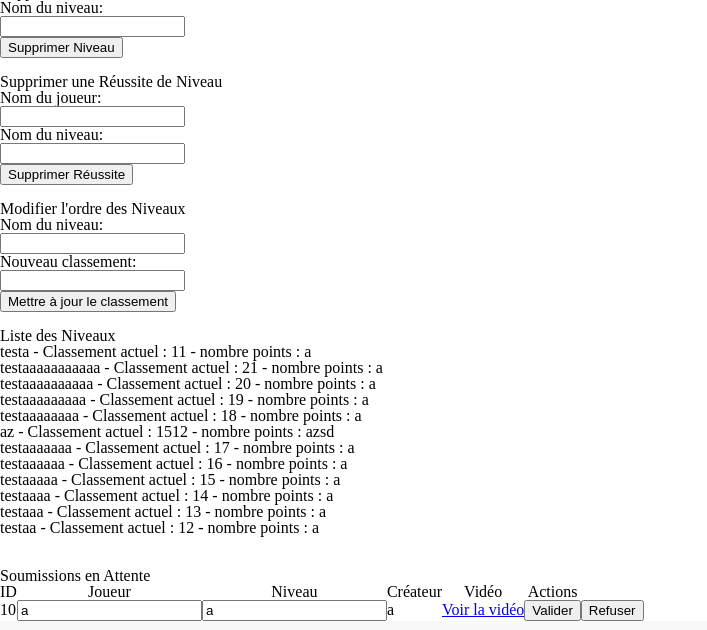
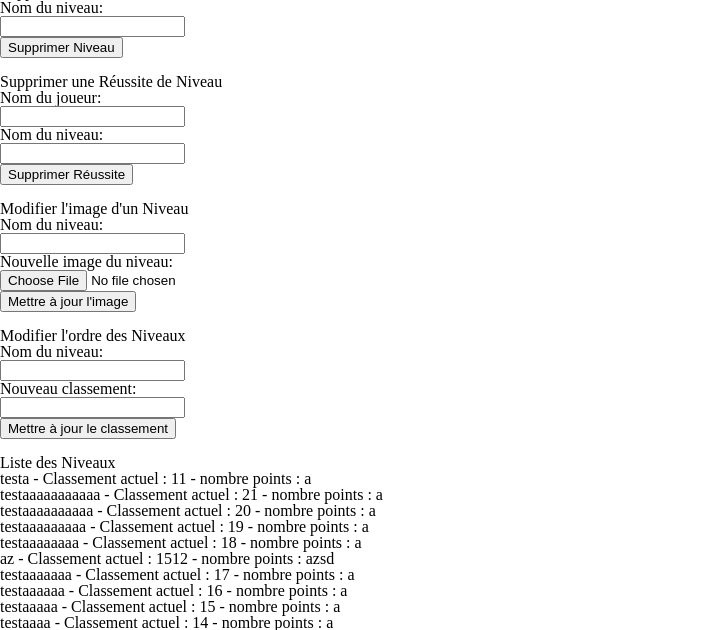
Before and after one commit to TimeoBlondeleauDubois/Frozen-Liste, a Flask app: page /admin in a window 1280 px wide. Shown: the part 402-1032 px from the top of the page, without its empty margins (0-707 px from the left). Run offline with Flask 3, Linux system fonts and the light colour scheme; a user stored in the database is signed in; data comes from the database, SQL or seed files in the repository; style sheets or scripts are compiled from the project's sources.

```diff
--- a/app.py
+++ b/app.py
@@ -78,7 +78,6 @@ def init_db():
     ''')
     connection.commit()
     connection.close()
-
 init_db()
 
 
@@ -313,6 +312,7 @@ def admin():
         return render_template('admin.html', niveaux=niveaux, submissions=submissions)
     else:
         return redirect(url_for('connexion'))
+
 @app.route('/ajouter_niveau', methods=['POST'])
 def ajouter_niveau():
     try:
@@ -615,6 +615,38 @@ def mettre_a_jour_victoires():
     connection.commit()
     connection.close()
 
+@app.route('/modifier_image_niveau', methods=['POST'])
+def modifier_image_niveau():
+    try:
+        nom_niveau = request.form['nom_niveau']
+        image_file = request.files['image_file']
+
+        if image_file and allowed_file(image_file.filename):
+            filename = secure_filename(image_file.filename)
+            image_path = os.path.join(app.config['UPLOAD_FOLDER'], filename)
+            image_file.save(image_path)
+            image_url = url_for('uploaded_file', filename=filename)
+        else:
+            return f'Erreur : Fichier image non valide'
+
+        connection = sqlite3.connect('DataBase.db')
+        cursor = connection.cursor()
+
+        cursor.execute('SELECT id FROM Niveau WHERE nom = ?', (nom_niveau,))
+        result = cursor.fetchone()
+        if result is None:
+            return f'Erreur : Aucun niveau trouvé avec le nom {nom_niveau}'
+
+        niveau_id = result[0]
+        cursor.execute('UPDATE Niveau SET image_url = ? WHERE id = ?', (image_url, niveau_id))
+
+        connection.commit()
+        connection.close()
+
+        return f'Image du niveau {nom_niveau} mise à jour avec succès !'
+    except Exception as e:
+        return f'Erreur : {str(e)}'
+
 
 if __name__ == '__main__':
     app.run(debug=True)
--- a/templates/admin.html
+++ b/templates/admin.html
@@ -44,6 +44,15 @@
         <label for="nom_niveau">Nom du niveau:</label><br>
         <input type="text" id="nom_niveau" name="nom_niveau" required><br>
         <input type="submit" value="Supprimer Réussite"><br>
+    </form>
+    <br>
+    <h1>Modifier l'image d'un Niveau</h1>
+    <form action="/modifier_image_niveau" method="post" enctype="multipart/form-data">
+        <label for="nom_niveau">Nom du niveau:</label><br>
+        <input type="text" id="nom_niveau" name="nom_niveau" required><br>
+        <label for="image_file">Nouvelle image du niveau:</label><br>
+        <input type="file" id="image_file" name="image_file" accept="image/*" required><br>
+        <input type="submit" value="Mettre à jour l'image"><br>
     </form>
     <br>
     <h1>Modifier l'ordre des Niveaux</h1>
```
